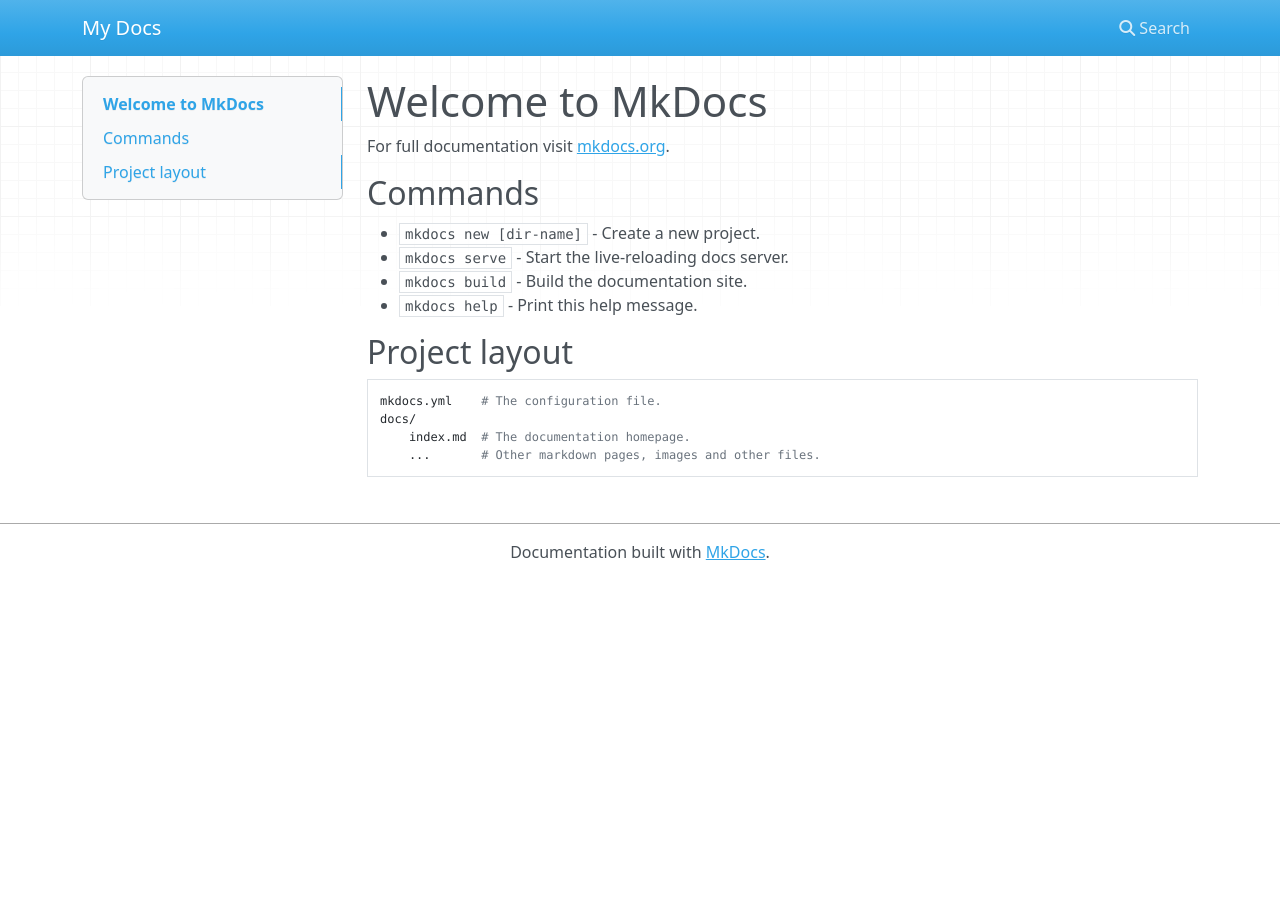
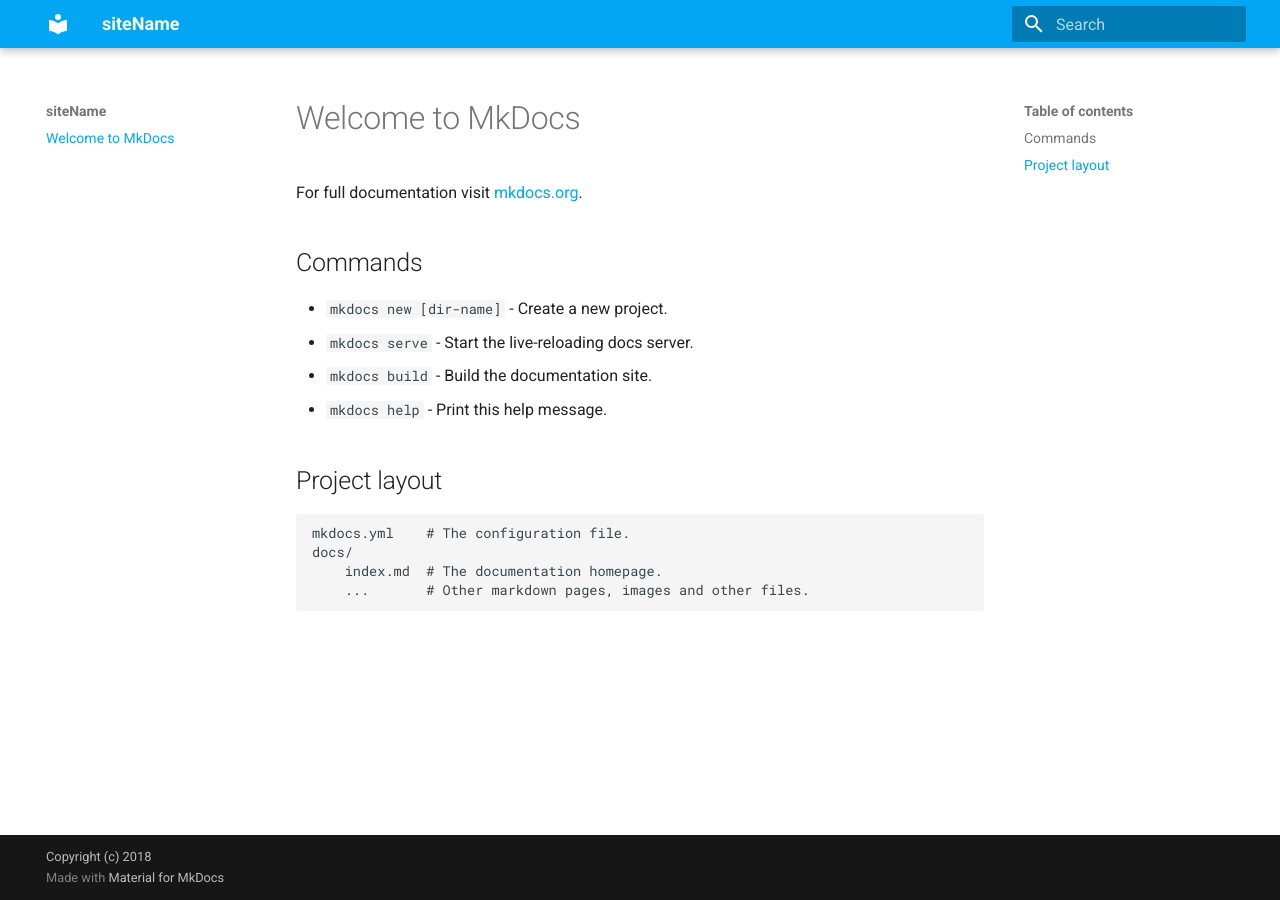
Before and after one commit to take8/mkdocs-sample, an MkDocs documentation site: the page built from docs/index.md, in a window 1280 px wide. Built offline with MkDocs 1.6.1 and Material for MkDocs 9.7.7, drawn with Linux system fonts in a browser that asks for light colours; nearby versions of some CDN libraries.

Commit message:
mkdocs.yml sample

```diff
--- a/mkdocs.yml
+++ b/mkdocs.yml
@@ -1 +1,36 @@
-site_name: My Docs
+# Project information
+site_name: 'siteName'
+site_description: 'サイトの紹介'
+site_author: 'yourName'
+site_url: 'http://yourSite'
+
+
+# Copyright
+copyright: 'Copyright (c) 2018'
+
+# Documentation and theme
+docs_dir: 'docs'
+theme: 'material'
+
+# Options
+extra:
+
+  palette:
+    primary: 'Light Blue'
+    accent: 'Orange'
+  font:
+    text: 'Roboto'
+    code: 'Roboto Mono'
+  i18n:
+    prev: 'Previous'
+    next: 'Next'
+  author:
+    github: 'yourName'
+    twitter: 'yourName'
+
+# Extensions
+markdown_extensions:
+  - codehilite(css_class=code)
+  - admonition
+  - toc:
+      permalink: '#'
```
